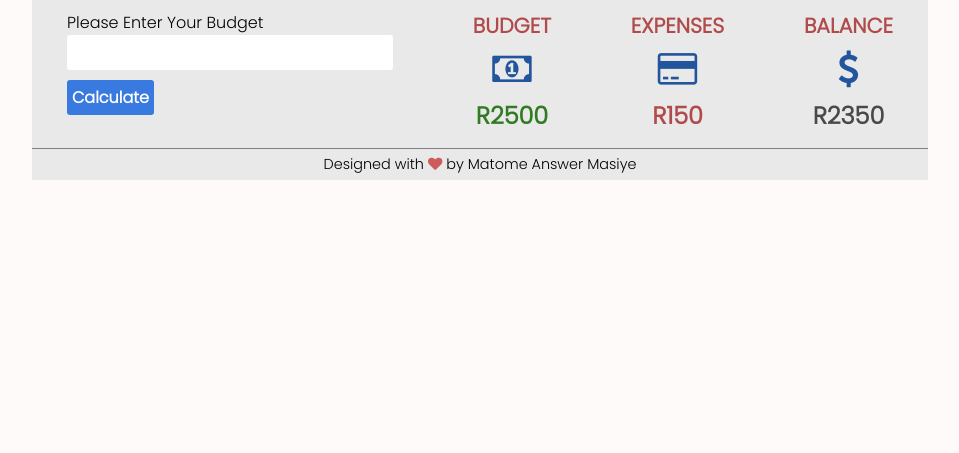
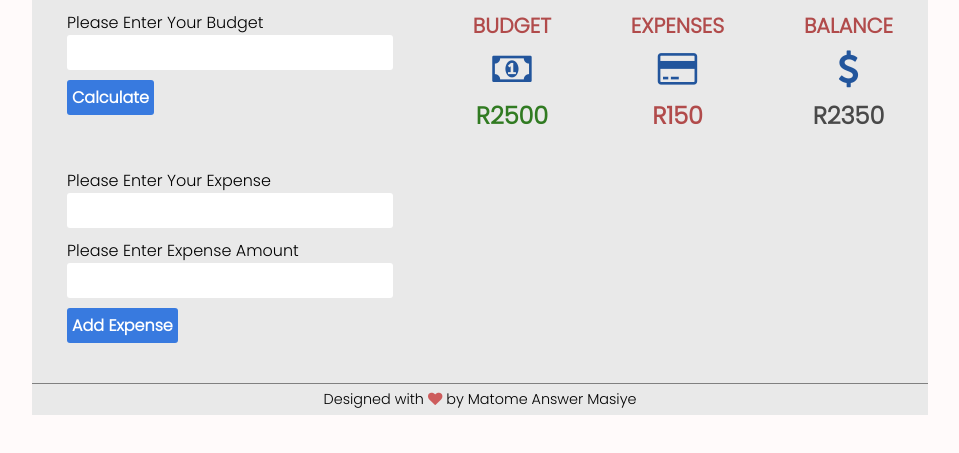
Before and after one commit to masiyematome/budget-app, a plain HTML site: page index.html in a window 1280 px wide. Shown: the part 121-574 px from the top of the page, without its empty margins (160-1119 px from the left). Drawn offline with Linux system fonts and the light colour scheme.

Commit message:
Added a form on the second row

```diff
--- a/index.html
+++ b/index.html
@@ -61,6 +61,18 @@
 
                     <div class = "second-row">
 
+                        <div class = "expense-form">
+
+                            <label for = "expense">Please Enter Your Expense</label>
+                            <input type = "text" class = "expense">
+
+                            <label for = "expense-amount">Please Enter Expense Amount</label>
+                            <input type = "number" class = "expense-amount">
+
+                            <button type = "submit" class = "add-expense-button">Add Expense</button>
+
+                        </div>
+
                     </div>
 
                 </div>
--- a/styles.css
+++ b/styles.css
@@ -111,6 +111,46 @@ html,body{
 
 /*second row starts here*/
 
+.main-container-body .second-row{
+    display: flex;
+    justify-content: space-between;
+    padding : 35px 0px;
+}
+
+.expense-form{
+    flex-basis: 35%;
+    display:flex;
+    flex-direction: column;
+}
+
+.expense-form input,.expense-form button{
+    padding : 5px;
+    outline : none;
+    border : none;
+    border-radius: 3px;
+    font-size : 1rem;
+}
+
+.expense-form label:nth-of-type(2){
+    padding : 10px 0px 0px;
+}
+
+.expense-form button{
+    align-self: flex-start;
+    font-weight : 600;
+    color : white;
+    background-color : #387adf;
+    cursor: pointer;
+    transition: all ease 1s;
+    position : relative;
+    top : 10px;
+}
+
+.expense-form button:hover{
+    background: transparent;
+    color : #387adf;
+}
+
 /*Footer starts here*/
 
 .main-container-footer{
```
